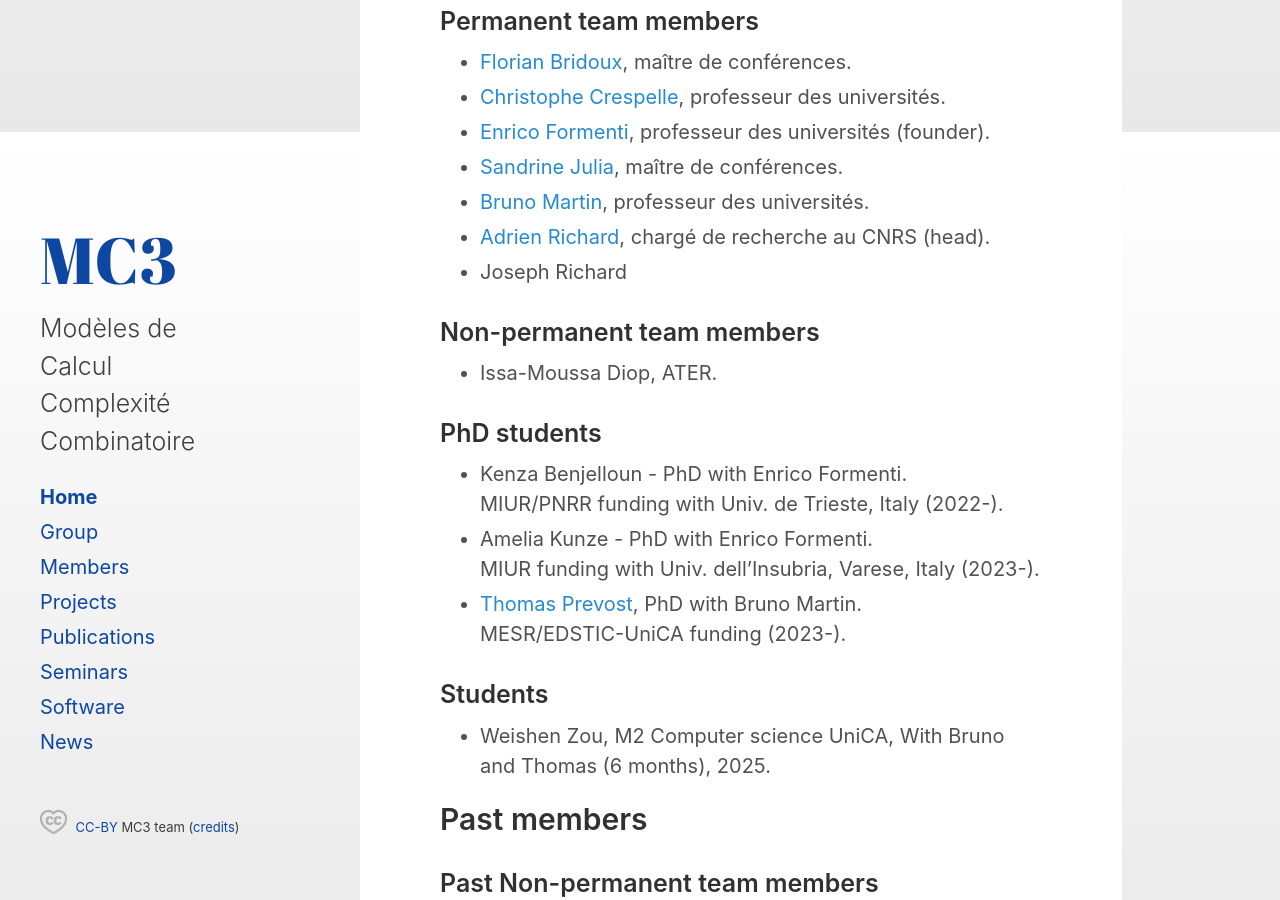
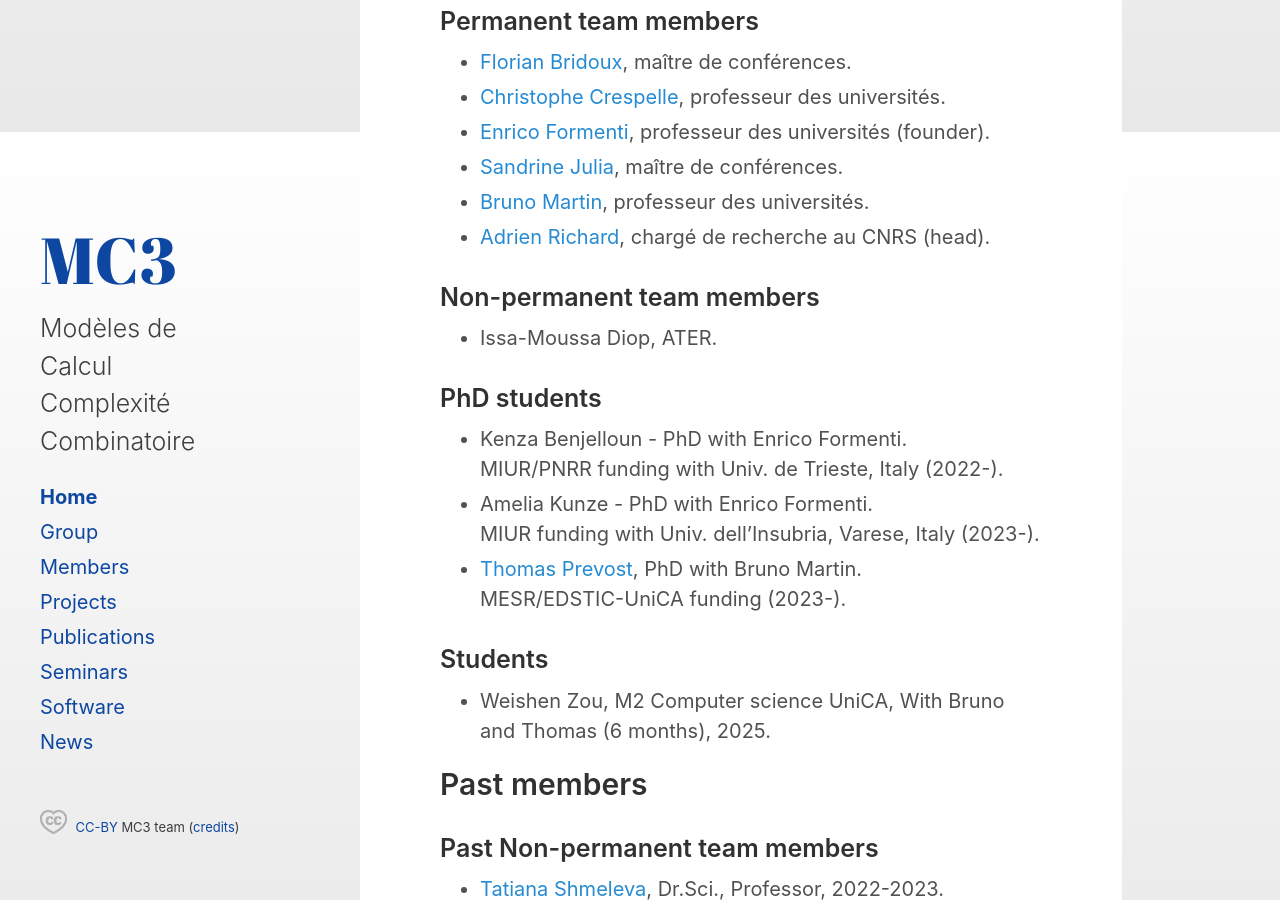
Before and after one commit to richardadrien/mc3, a Jekyll site: the page built from _posts/2023-11-01-home.md, in a window 1280 px wide and 900 px high, scrolled down 1668 px. Built offline with Jekyll 4.4.1, drawn with Linux system fonts in a browser that asks for light colours; the list of posts is cut into pages by our own code.

Commit message:
Update 2023-11-01-home.md

```diff
--- a/_posts/2023-11-01-home.md
+++ b/_posts/2023-11-01-home.md
@@ -53,7 +53,6 @@ The group was founded by [Enrico Formenti](https://webusers.i3s.unice.fr/~formen
 - [Sandrine Julia](https://webusers.i3s.unice.fr/~julia/), maître de conférences.
 - [Bruno Martin](https://webusers.i3s.unice.fr/~bmartin/), professeur des universités.
 - [Adrien Richard](https://webusers.i3s.unice.fr/~richard/), chargé de recherche au CNRS (head).
-- Joseph Richard
 
 ### Non-permanent team members
 
```
